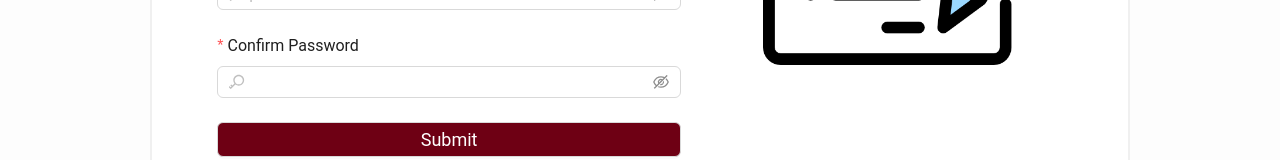
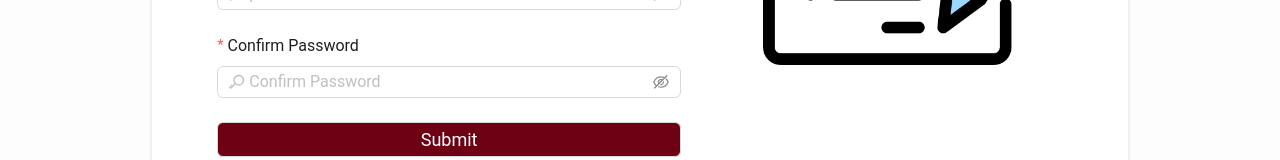
Before and after one commit to AnasDurra/Internet-Apps-Project-web, a React (Vite) app: page /register in a window 1280 px wide. Shown: the part 620-780 px from the top of the page. Built offline with nearby package versions, Linux system fonts and the light colour scheme.

Commit message:
some fixes

```diff
--- a/src/routes/groups/RegisterationPages/UserRegister.jsx
+++ b/src/routes/groups/RegisterationPages/UserRegister.jsx
@@ -168,12 +168,8 @@ const UserRegister = () => {
                 ]}
               >
                 <Input.Password
-                  prefix={
-                    <KeyOutlined
-                      style={{ color: "rgba(0,0,0,.25)" }}
-                      placeholder="Confirm Password"
-                    />
-                  }
+                  prefix={<KeyOutlined style={{ color: "rgba(0,0,0,.25)" }} />}
+                  placeholder="Confirm Password"
                 />
               </Form.Item>
               <Form.Item>
```
